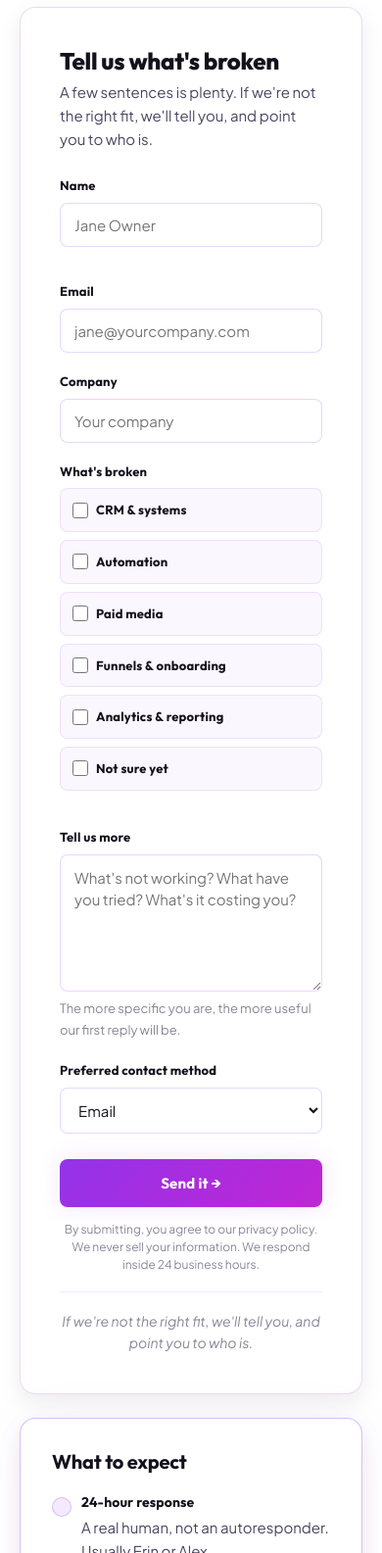
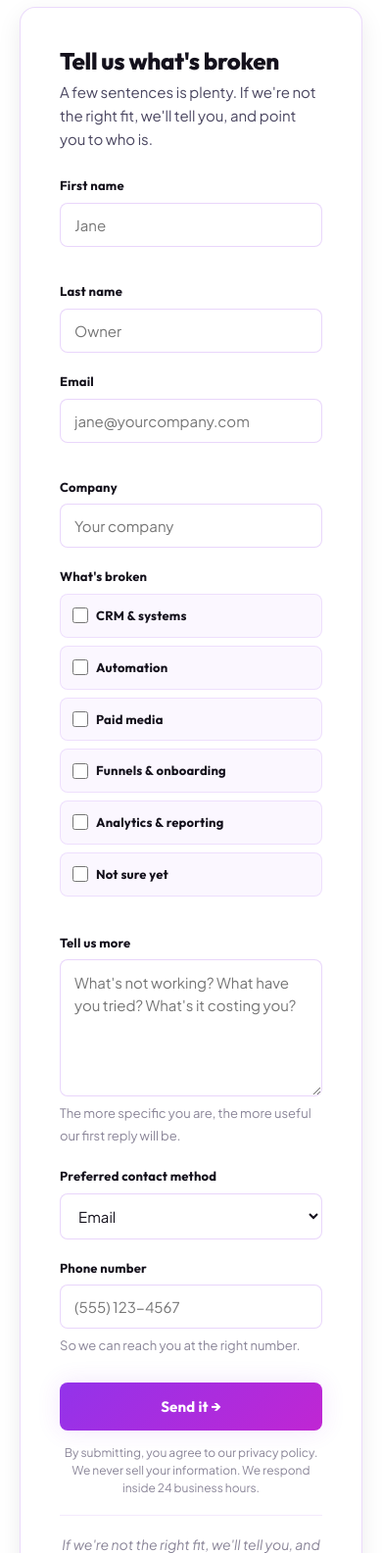
Before and after one commit to inklock-automation/landing-page, a website: page contact.html in a window 390 px wide. Shown: the part 1775-3360 px from the top of the page at 98% size. Drawn offline with Linux system fonts and the light colour scheme; a web font is replaced by a local one.

Commit message:
Fix contact form: send first/last name + phone the API expects
The contact form posted a single 'name' field, but /api/contact requires
first_name and last_name, so every submission 400'd into the 'Something
went wrong' error. Split into First/Last name fields, add a phone-number
field that appears and becomes required only when 'Phone call' is the
preferred contact method, and forward phone + preferred_contact_method
through to GHL (also appended to the lead details so it's never lost).

Co-Authored-By: Claude Opus 4.8 <noreply@anthropic.com>

```diff
--- a/contact.html
+++ b/contact.html
@@ -303,20 +303,26 @@
     <div class="form-card">
       <h3>Tell us what's broken</h3>
       <p class="form-sub">A few sentences is plenty. If we're not the right fit, we'll tell you, and point you to who is.</p>
-      <form id="contactForm" action="/api/contact" method="POST" novalidate>
+      <form id="contactForm" action="/api/contact" method="POST">
         <div class="form-row">
           <div class="form-field">
-            <label for="cf-name">Name</label>
-            <input id="cf-name" type="text" name="name" placeholder="Jane Owner" required>
+            <label for="cf-first">First name</label>
+            <input id="cf-first" type="text" name="first_name" placeholder="Jane" required>
           </div>
+          <div class="form-field">
+            <label for="cf-last">Last name</label>
+            <input id="cf-last" type="text" name="last_name" placeholder="Owner" required>
+          </div>
+        </div>
+        <div class="form-row">
           <div class="form-field">
             <label for="cf-email">Email</label>
             <input id="cf-email" type="email" name="email" placeholder="jane@yourcompany.com" required>
           </div>
-        </div>
-        <div class="form-field">
-          <label for="cf-company">Company</label>
-          <input id="cf-company" type="text" name="company" placeholder="Your company" required>
+          <div class="form-field">
+            <label for="cf-company">Company</label>
+            <input id="cf-company" type="text" name="company" placeholder="Your company" required>
+          </div>
         </div>
         <div class="form-field">
           <label>What's broken</label>
@@ -341,6 +347,11 @@
             <option value="Phone">Phone call</option>
             <option value="Video">Video call</option>
           </select>
+        </div>
+        <div class="form-field" id="cf-phone-field" hidden>
+          <label for="cf-phone">Phone number</label>
+          <input id="cf-phone" type="tel" name="phone" inputmode="tel" placeholder="(555) 123-4567">
+          <span class="form-help">So we can reach you at the right number.</span>
         </div>
         <button type="submit" class="form-submit">Send it →</button>
         <p class="form-note">By submitting, you agree to our privacy policy. We never sell your information. We respond inside 24 business hours.</p>
@@ -465,6 +476,20 @@ var io=new IntersectionObserver(function(entries){
 },{threshold:.12});
 document.querySelectorAll('.reveal').forEach(function(el){io.observe(el)});
 
+// Show + require the phone field only when "Phone call" is the preferred method.
+// Kept in sync so a hidden field is never `required` (which would silently block submit).
+var contactSel = document.getElementById('cf-contact');
+var phoneField = document.getElementById('cf-phone-field');
+var phoneInput = document.getElementById('cf-phone');
+function syncPhoneField(){
+  var isPhone = contactSel.value === 'Phone';
+  phoneField.hidden = !isPhone;
+  phoneInput.required = isPhone;
+  if(!isPhone){ phoneInput.value = ''; }
+}
+contactSel.addEventListener('change', syncPhoneField);
+syncPhoneField();
+
 // Contact form submit -> /api/contact
 document.getElementById('contactForm').addEventListener('submit', async function(e){
   e.preventDefault();
@@ -477,8 +502,10 @@ document.getElementById('contactForm').addEventListener('submit', async function
   var services = [];
   f.querySelectorAll('input[name="service"]:checked').forEach(function(c){ services.push(c.value); });
   var payload = {
-    name: fd.get('name'),
+    first_name: fd.get('first_name'),
+    last_name: fd.get('last_name'),
     email: fd.get('email'),
+    phone: fd.get('phone') || '',
     company: fd.get('company'),
     service: services.join(', '),
     details: fd.get('details'),
```
Also changed, not shown: api/contact.js (+9 -2 lines).
